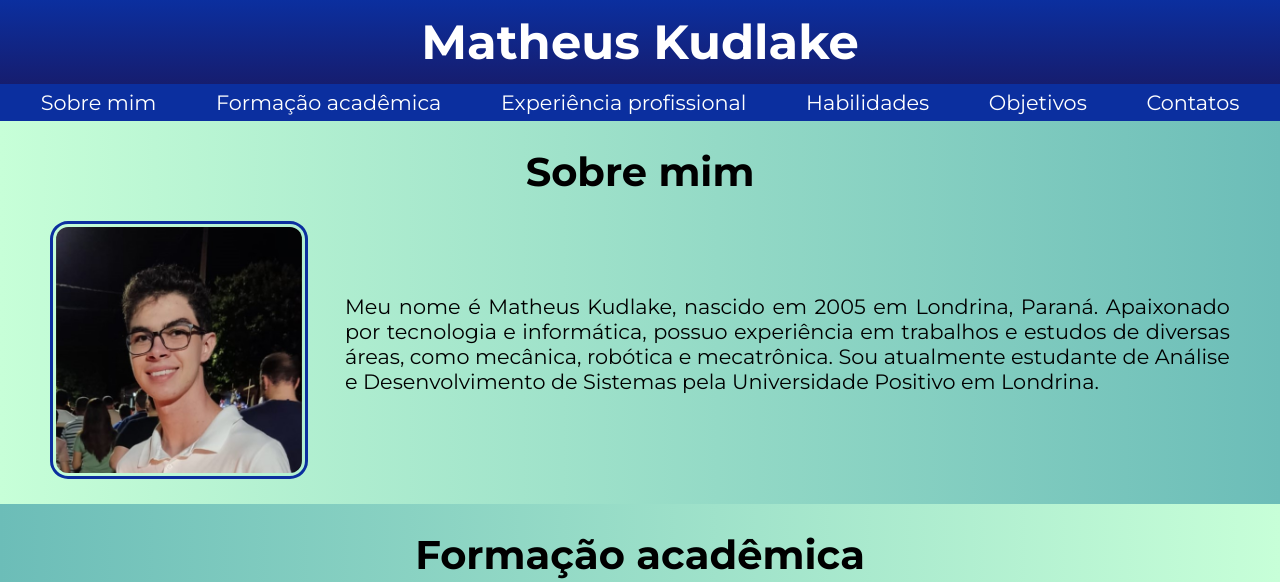
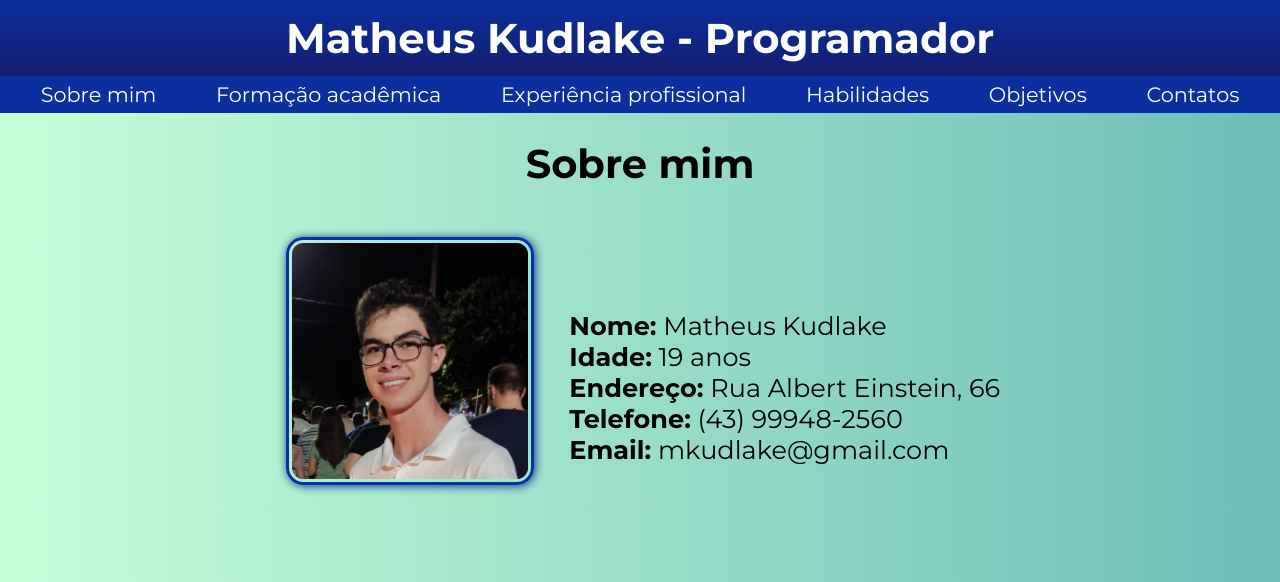
Before and after one commit to MatheusKudlake/pagina-pessoal, a plain HTML site: page docs/index.html in a window 1280 px wide. Shown: the top 582 px of the page. Drawn offline with nearby package versions, Linux system fonts and the light colour scheme.

Commit message:
fix: melhoria nas informações pessoais

```diff
--- a/docs/index.html
+++ b/docs/index.html
@@ -10,7 +10,7 @@
 <body>
     <header id="titulo">
         <div>
-            <h1>Matheus Kudlake</h1>
+            <h1>Matheus Kudlake - Programador</h1>
         </div>
     </header>
     <div>
@@ -27,8 +27,17 @@
         <div class="container" id="corpo">
         <div class="item" id="sobre">
                 <h2>Sobre mim</h2>
+                <div class="item">
                     <img src="images/foto.jpg" alt="Foto de perfil" width="20%">
-                    <p>Meu nome é Matheus Kudlake, nascido em 2005 em Londrina, Paraná. Apaixonado por tecnologia e informática, possuo experiência em trabalhos e estudos de diversas áreas, como mecânica, robótica e mecatrônica. Sou atualmente estudante de Análise e Desenvolvimento de Sistemas pela Universidade Positivo em Londrina. </p>
+                </div>
+                <div class="item">
+                    <p><b>Nome:</b> Matheus Kudlake <br>
+                    <b>Idade:</b> 19 anos<br>
+                    <b>Endereço:</b> Rua Albert Einstein, 66<br>
+                    <b>Telefone:</b> (43) 99948-2560<br>
+                    <b>Email:</b> mkudlake@gmail.com</p>
+                </div>
+
 
         </div>
         <div class="item" id="formacao">
@@ -54,7 +63,7 @@
         </div>
         <div class="item" id="contatos">
                 <h2>Contatos</h2>
-                <i class="bi bi-envelope-fill"></i>mkudlake@gmail.com<a href="https://github.com/MatheusKudlake/" target="_blank"><i class="bi bi-github"></i> MatheusKudlake</a><br>
+                <a href="https://github.com/MatheusKudlake/" target="_blank"><i class="bi bi-github"></i> MatheusKudlake</a><br>
                 <a href="https://www.linkedin.com/in/matheus-kudlake-b2967a32b/" target="_blank"><i class="bi bi-linkedin"></i> Matheus Kudlake</a><br>
                 <a href="https://www.instagram.com/matheus_kdlk?utm_source=qr&igsh=cTZwMGw0cDRvcTht" target="_blank"><i class="bi bi-instagram"></i> @matheus_kdlk</a>
         </div>
--- a/docs/style/style.css
+++ b/docs/style/style.css
@@ -17,7 +17,7 @@ body{
 }
 
 header{
-    font-size: 150%;
+    font-size: 130%;
 }
 
 nav{
@@ -60,6 +60,11 @@ li{
 .container{
     display:flex;
     flex-wrap: wrap;
+    margin:auto;
+}
+
+#corpo{
+    flex-direction: column;
 }
 
 .item{
@@ -71,10 +76,6 @@ li{
     margin-bottom: 2%;
 }
 
-#corpo{
-    flex-direction: column;
-}
-
 #sobre, #experiencia, #objetivos{
     background: linear-gradient(to left, #6cbdb8, #C7FFD8);
 }
@@ -82,15 +83,18 @@ li{
 #sobre img{
     float: left;
     margin-right: 3%;
-    margin-left:2%;
+    margin-left:20%;
     padding: 0.25%;
     border-radius:7%;
     border:solid;
     border-color:#0B2F9F;
+    box-shadow: 1px 1px 10px #0B2F9F;
+    min-width:200px;
 }
 
 #sobre p{
-    margin-top:8%
+    margin-bottom:45%;
+    font-size:160%
 }
 
 #formacao, #habilidades{
```
